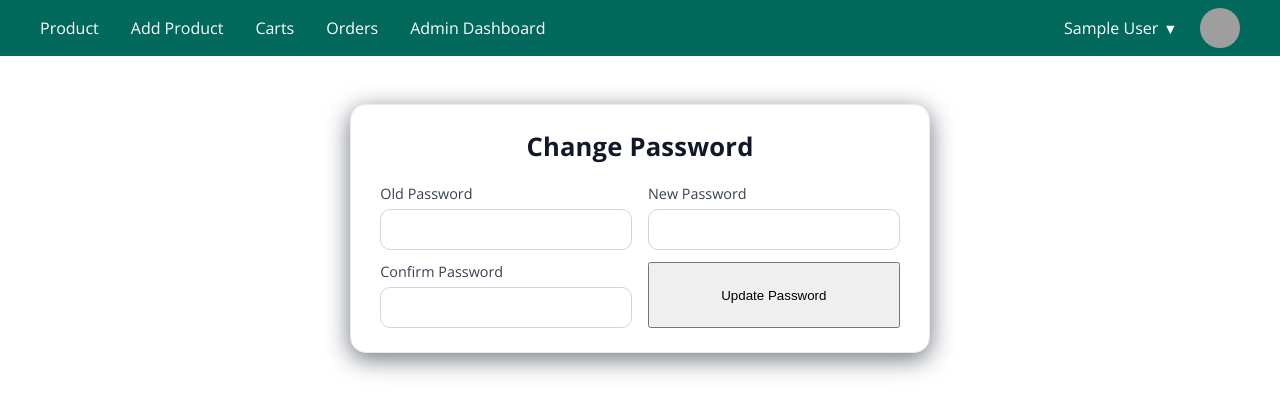
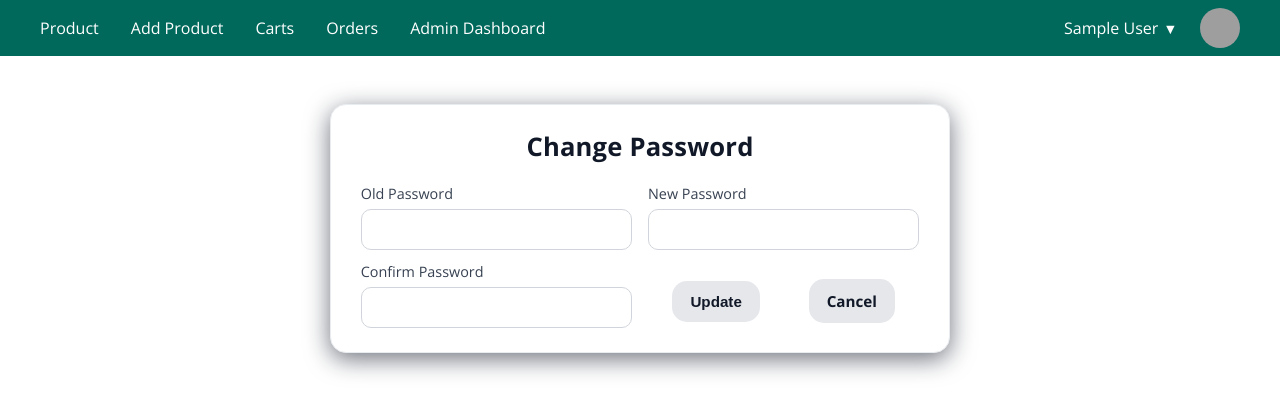
Before and after one commit to samiullahbahadur/bookStore_nodejs, a React app in the folder client/: page /change-password in a window 1280 px wide. Shown: the top 414 px of the page. Built offline with nearby package versions, Linux system fonts and the light colour scheme; sample sign-in values are in the browser's storage; grey boxes are pictures that could not be loaded; the HTML template or start-up script is replaced by a standard one.

Commit message:
fix the style of change and forgot password

```diff
--- a/client/src/pages/authPage/authPage.css
+++ b/client/src/pages/authPage/authPage.css
@@ -1,5 +1,5 @@
 .authPage {
-  max-width: 580px;
+  max-width: 620px;
   margin: 48px auto;
   padding: 24px;
   background: #ffffff;
@@ -73,7 +73,7 @@
   box-shadow: 0 0 0 3px rgba(99, 102, 241, 0.15);
 }
 .profileActions_auth {
-  margin-top: 1em;
+  margin-top: 1rem;
   display: flex;
   justify-content: space-between;
   gap: 0.8rem;
@@ -248,3 +248,58 @@
   background: #354056;
   color: #fff; /* indigo-500 */
 }
+
+/* change Password */
+
+.change-password-actions {
+  display: flex;
+  justify-content: space-around;
+  align-items: center;
+}
+.change-actions {
+  border-radius: 15px;
+  font-weight: 600;
+  font-size: 0.95rem;
+  padding: 12px 18px;
+  cursor: pointer;
+  background: #e5e7eb;
+  color: #111827;
+  border: none;
+  margin-top: 12px;
+}
+.change-actions:hover {
+  background: #354056;
+  color: #fff; /* indigo-500 */
+}
+/* Forgot Password */
+
+.authPage-forgot {
+  max-width: 520px;
+  margin: 48px auto;
+  padding: 24px;
+  background: #ffffff;
+  border: 1px solid #e9ecef;
+  border-radius: 16px;
+  box-shadow: 0 6px 24px rgba(16, 24, 40, 0.6);
+}
+.authPage-forgot h2 {
+  text-align: center;
+}
+.forgot-password-actions {
+  display: grid;
+  grid-template-columns: 1fr;
+  margin-top: 22px;
+}
+.forgot-password-actions button {
+  border-radius: 15px;
+  font-weight: 600;
+  padding: 14px 22px;
+  cursor: pointer;
+  background: #e5e7eb;
+  color: #111827;
+  border: none;
+}
+.forgot-password-actions :hover {
+  background: #354056;
+  color: #fff; /* indigo-500 */
+}
--- a/client/src/pages/authPage/changePassword.jsx
+++ b/client/src/pages/authPage/changePassword.jsx
@@ -2,7 +2,7 @@ import { useDispatch, useSelector } from "react-redux";
 import { changePassword } from "./authSlice";
 import Header from "../../components/headers/Header";
 import { setNotification } from "../../redux/notificationSlice";
-import { useNavigate } from "react-router-dom";
+import { Link, useNavigate } from "react-router-dom";
 import "./authPage.css";
 import useChangePasswordForm from "../../hooks/changePasswordForm"; // ✅ our new hook
 
@@ -81,10 +81,15 @@ const ChangePassword = () => {
               <span className="error">{errors.confirmPassword}</span>
             )}
           </div>
-
-          <button type="submit" disabled={loading}>
-            {loading ? "Updating..." : "Update Password"}
-          </button>
+          <div className="change-password-actions">
+            <button type="submit" className="change-actions" disabled={loading}>
+              {loading ? "Updating..." : "Update "}
+            </button>
+            <Link to="/" className="change-actions">
+              {" "}
+              Cancel
+            </Link>
+          </div>
         </form>
       </div>
     </>
--- a/client/src/pages/authPage/forgotPassword.jsx
+++ b/client/src/pages/authPage/forgotPassword.jsx
@@ -35,7 +35,7 @@ const ForgotPassword = () => {
   };
 
   return (
-    <div className="authPage">
+    <div className="authPage-forgot">
       <h2>Forgot Password</h2>
       <form className="authForm" onSubmit={handleSubmit}>
         <div className="fromGroup">
@@ -50,10 +50,11 @@ const ForgotPassword = () => {
             required
           />
         </div>
-
-        <button type="submit" disabled={loading}>
-          {loading ? "Sending..." : "Send Reset Email"}
-        </button>
+        <div className="forgot-password-actions">
+          <button type="submit" disabled={loading}>
+            {loading ? "Sending..." : "Send Reset Email"}
+          </button>
+        </div>
       </form>
     </div>
   );
```
